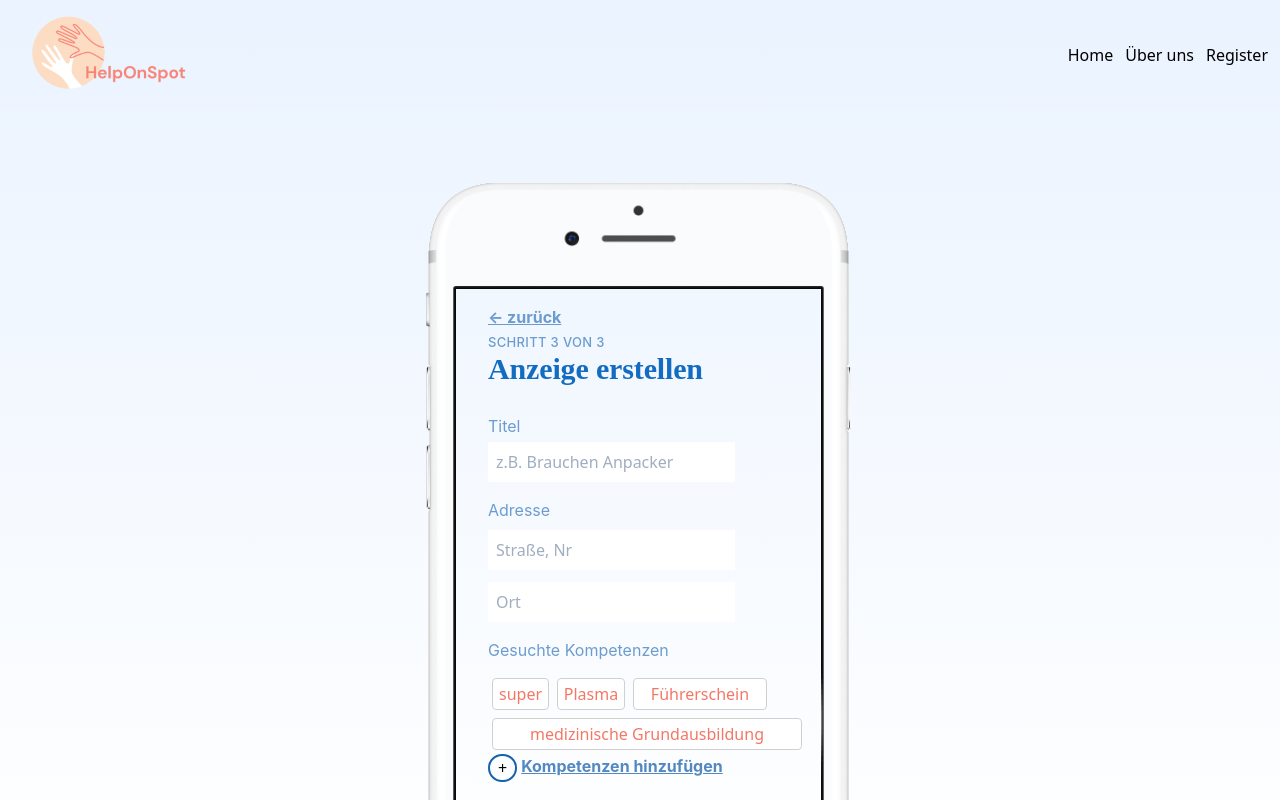
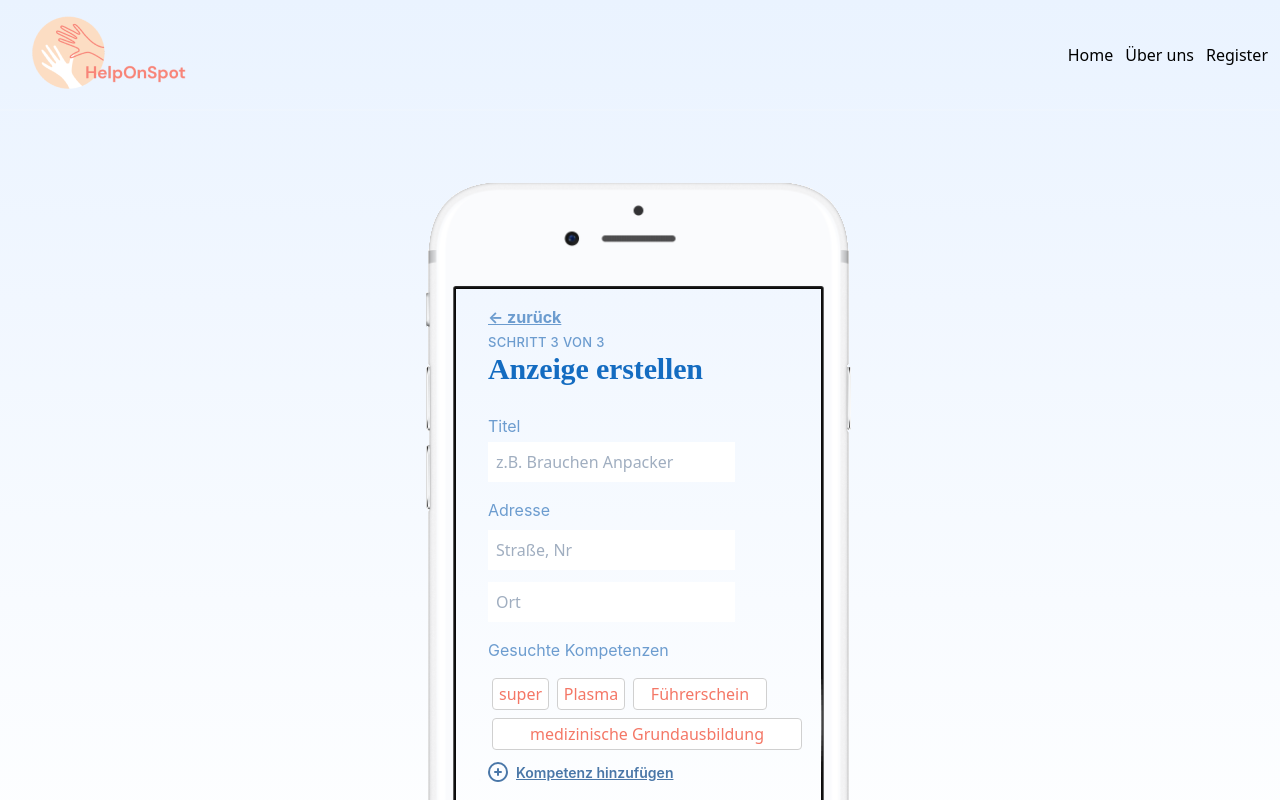
Before and after one commit to Helfer-Portal/helponspot-client, a React (Create React App) app: page /app/organisation/request/create in a window 1280 px wide. Shown: the top 800 px of the page. Built offline with nearby package versions, Linux system fonts and the light colour scheme; what @tailwindcss/ui, chance would draw is missing.

Commit message:
Implemented Tertiary Button
and also Tertiar Button with Icon

```diff
--- /dev/null
+++ b/src/components/UiKit/ButtonTertiary.tsx
@@ -0,0 +1,34 @@
+import React from "react";
+
+/** Style guide: Primary, blue button */
+const ButtonTertiary = (
+  props: React.PropsWithoutRef<JSX.IntrinsicElements["button"]> & {
+    icon?: JSX.Element;
+  }
+) => {
+  return (
+    // container styles, className is completed if props contain more classes
+    <div
+      className={["w-full inline-flex justify-center", props.className]
+        .filter(Boolean)
+        .join(" ")}
+    >
+      <button
+        // pass all e.g. onClick
+        {...props}
+        // if there is style passed, include it
+        style={{
+          ...props?.style,
+          color: props.icon ? "#4A77A8" : "#577095",
+        }}
+        className="w-full py-2 inline-flex flex-row  underline rounded-full font-semibold font-inter text-white text-sm"
+      >
+        {props.icon && <div className="flex">{props.icon}</div>}
+        <div className="ml-2">{props.children}</div>
+      </button>
+    </div>
+  );
+};
+
+/* use memo here as this component will never rerender */
+export default React.memo(ButtonTertiary);
--- /dev/null
+++ b/src/components/UiKit/ButtonTertiaryPlus.tsx
@@ -0,0 +1,35 @@
+import React from "react";
+import ButtonTertiary from "./ButtonTertiary";
+
+/** Style guide: Primary, blue button */
+const ButtonTertiaryPlus = (
+  props: React.PropsWithoutRef<JSX.IntrinsicElements["button"]>
+) => {
+  return (
+    <ButtonTertiary
+      {...props}
+      icon={
+        <svg
+          width="20"
+          height="20"
+          viewBox="0 0 20 20"
+          fill="none"
+          xmlns="http://www.w3.org/2000/svg"
+        >
+          <path
+            d="M10 7V10V7ZM10 10V13V10ZM10 10H13H10ZM10 10H7H10ZM19 10C19 11.1819 18.7672 12.3522 18.3149 13.4442C17.8626 14.5361 17.1997 15.5282 16.364 16.364C15.5282 17.1997 14.5361 17.8626 13.4442 18.3149C12.3522 18.7672 11.1819 19 10 19C8.8181 19 7.64778 18.7672 6.55585 18.3149C5.46392 17.8626 4.47177 17.1997 3.63604 16.364C2.80031 15.5282 2.13738 14.5361 1.68508 13.4442C1.23279 12.3522 1 11.1819 1 10C1 7.61305 1.94821 5.32387 3.63604 3.63604C5.32387 1.94821 7.61305 1 10 1C12.3869 1 14.6761 1.94821 16.364 3.63604C18.0518 5.32387 19 7.61305 19 10Z"
+            stroke="#4A77A8"
+            stroke-width="2"
+            stroke-linecap="round"
+            stroke-linejoin="round"
+          />
+        </svg>
+      }
+    >
+      {props.children}
+    </ButtonTertiary>
+  );
+};
+
+/* use memo here as this component will never rerender */
+export default React.memo(ButtonTertiaryPlus);
--- a/src/components/UiKit/index.ts
+++ b/src/components/UiKit/index.ts
@@ -3,6 +3,8 @@ import ButtonPrimaryBlue from "./ButtonPrimaryBlue";
 import ButtonPrimaryOrange from "./ButtonPrimaryOrange";
 import ButtonSecondaryBlue from "./ButtonSecondaryBlue";
 import ButtonSecondaryOrange from "./ButtonSecondaryOrange";
+import ButtonTertiary from "./ButtonTertiary";
+import ButtonTertiaryPlus from "./ButtonTertiaryPlus";
 
 export {
   ButtonOrange,
@@ -10,4 +12,6 @@ export {
   ButtonPrimaryOrange,
   ButtonSecondaryBlue,
   ButtonSecondaryOrange,
+  ButtonTertiary,
+  ButtonTertiaryPlus,
 };
--- a/src/features/CreateRequest/Competences.tsx
+++ b/src/features/CreateRequest/Competences.tsx
@@ -6,7 +6,11 @@ import {
   RequestForm,
 } from "../../context/RequestFormStore";
 import { Skill } from "../../repository/model/helprequest";
-import { ButtonPrimaryBlue } from "../../components/UiKit";
+import {
+  ButtonPrimaryBlue,
+  ButtonTertiary,
+  ButtonTertiaryPlus,
+} from "../../components/UiKit";
 
 const customStyles = {
   content: {
@@ -141,7 +145,7 @@ export default function Competences(props: { defaultColorButtons: string }) {
         ))}
       </div>
       <div className="flex flex-row w-full ">
-        <div
+        {/* <div
           onClick={openModal}
           className="px-2 rounded-full border-2 text-center align-center border-figmaMenu"
         >
@@ -152,7 +156,10 @@ export default function Competences(props: { defaultColorButtons: string }) {
           onClick={openModal}
         >
           Kompetenzen hinzufügen
-        </div>
+        </div> */}
+        <ButtonTertiaryPlus onClick={openModal}>
+          Kompetenz hinzufügen
+        </ButtonTertiaryPlus>
       </div>
       <Modal
         isOpen={modalIsOpen}
```
